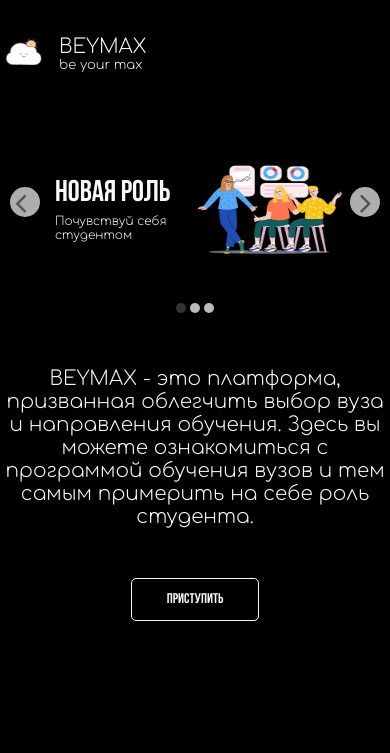
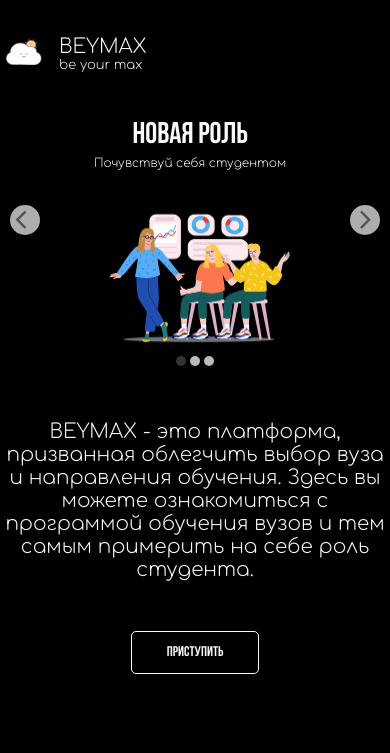
Before and after one commit to RadimaS/beymax-new, a web app: file index.html in a window 390 px wide. Shown: the top 753 px of the page. Run offline with its HTML, style and script files only (its server is not run), Linux system fonts and the light colour scheme; some libraries are stand-ins or nearby versions; some web fonts are replaced.

Commit message:
fixed errors

```diff
--- a/css/slider.css
+++ b/css/slider.css
@@ -5,7 +5,13 @@
 @font-face {
   font-family: "Bebas Neue";
   src: url("../fonts/Bebas-Neue.woff") format("woff"),
-    url("../fonts/Bebas-Neue.ttf") format("truetype");
+    url("../fonts/Bebas-Neue.ttf") format("truetype"),
+    url("../fonts/HelveticaNeueBoldCondensed.ttf");
+  font-display: swap;
+}
+@font-face {
+  font-family: "Helvetica Neue";
+  src: url("../fonts/HelveticaNeueBoldCondensed.ttf") format("truetype");
   font-display: swap;
 }
 @font-face {
@@ -126,22 +132,6 @@ button {
   font-size: 20px;
   font-family: "Comfortaa";
 }
-/* #slider_bl .info.top-left {
-  top: 30px;
-  left: 30px;
-} */
-/* #slider_bl .info.top-right {
-  top: 30px;
-  right: 30px;
-} */
-/* #slider_bl .info.bottom-left {
-  bottom: 30px;
-  left: 30px;
-}
-#slider_bl .info.bottom-right {
-  bottom: 30px;
-  right: 30px;
-} */
 #slider_bl .slider-wrapper {
   width: 100%;
   overflow: hidden;
@@ -187,11 +177,11 @@ button {
 #slider_bl
   #slide3:checked
   ~ .slider-prev-next-control
-  label:nth-child(2)::after,
+  label:nth-child(1)::after,
 #slider_bl
   #slide3:checked
   ~ .slider-prev-next-control
-  label:nth-child(1)::after {
+  label:nth-child(2)::after {
   font-family: FontAwesome;
   font-style: normal;
   font-weight: 400;
@@ -283,7 +273,6 @@ button {
     padding: 0 80px;
   }
 }
-/* #sourceMappingURL=slider.css.map */
 @media (max-width: 1440px) {
   .container {
     max-width: 1200px;
@@ -417,6 +406,7 @@ button {
     ~ .slider-prev-next-control
     label:nth-child(2)::after {
     padding-left: 5px;
+    margin-top: -2px;
   }
   #slider_bl
     #slide1:checked
@@ -431,6 +421,7 @@ button {
     ~ .slider-prev-next-control
     label:nth-child(1)::after {
     padding-left: 10px;
+    margin-top: -2px;
   }
   #slider_bl .slider-prev-next-control label {
     width: 30px;
@@ -441,26 +432,34 @@ button {
   .container {
     max-width: 380px !important;
   }
-  #slider_bl article img {
-    margin-left: 185px;
-    width: 160px;
-    height: 100px;
+ #slider_bl article img {
+    margin-left: 140px;
+    width: 200px;
+    height: 145px;
   }
   #slider_bl article .img2 {
-    margin-left: 190px;
+    margin-left: 140px;
   }
   #slider_bl .info {
-    margin-left: 50px;
+    margin-left: 0;
+    top: 30px;
+    left: 85px;
+    text-align: center !important;
   }
   #slider_bl .info h1 {
     font-size: 30px;
   }
   #slider_bl .info h4 {
     font-size: 12px;
-    width: 155px;
+    width: 200px;
   }
   #slider_bl article {
-    height: 210px;
+    height: 280px;
+  }
+  .someth {
+    position: relative;
+    top: 50px;
+    right: 45px;
   }
 }
 @media (max-width: 380px) {
--- a/sass/_media.sass
+++ b/sass/_media.sass
@@ -18,7 +18,7 @@
   .container
     max-width: 790px
   .header
-    padding: 35px 0
+    padding: 35px 0 10px
   .about
     &__text
       font-size: 28px
@@ -65,7 +65,7 @@
   .container
     max-width: 315px
   .header
-    padding: 30px 0
+    padding: 30px 0 10px
     &__title
       font-size: 16px
   .about
@@ -76,7 +76,7 @@
   .container
     max-width: 255px
   .header
-    padding: 25px 0
+    padding: 25px 0 10px
     &__title
       font-size: 13px
     &__subtitle
--- a/sass/blocks/_header.sass
+++ b/sass/blocks/_header.sass
@@ -1,5 +1,6 @@
 .header
-  padding: 38px 0
+  background: inherit
+  padding: 38px 0 15px
   &-wrapper
     display: flex
     justify-content: flex-start
@@ -16,3 +17,12 @@
   &__subtitle
     // margin-top: 5px
     font-size: 15px
+  &--mobile
+    &--fixed
+      position: fixed
+      left: 0
+      right: 0
+      top: 0
+      z-index: 99
+body
+  padding-top: 90px
```
Also changed, not shown: css/style.css (+1 -1 lines), fonts/HelveticaNeueBoldCondensed.ttf (added), 1 other file.
